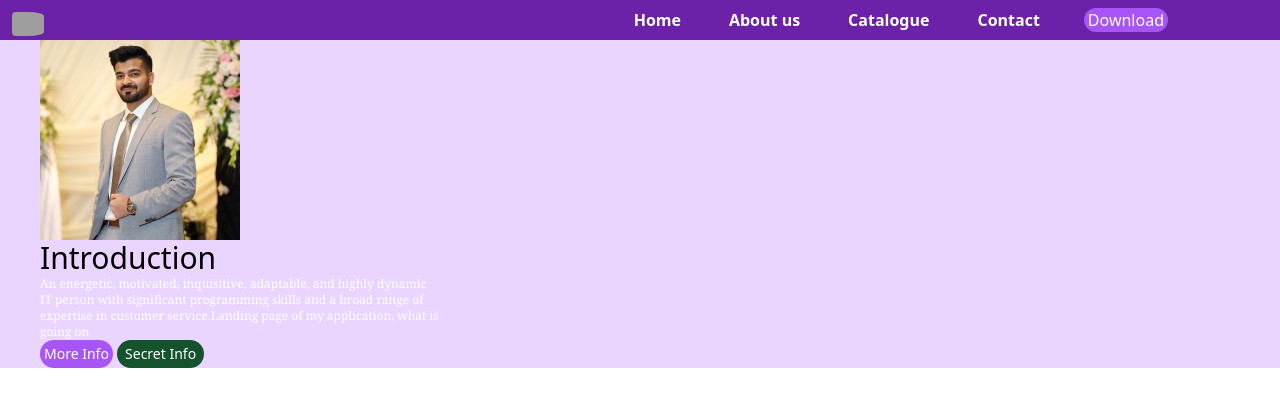
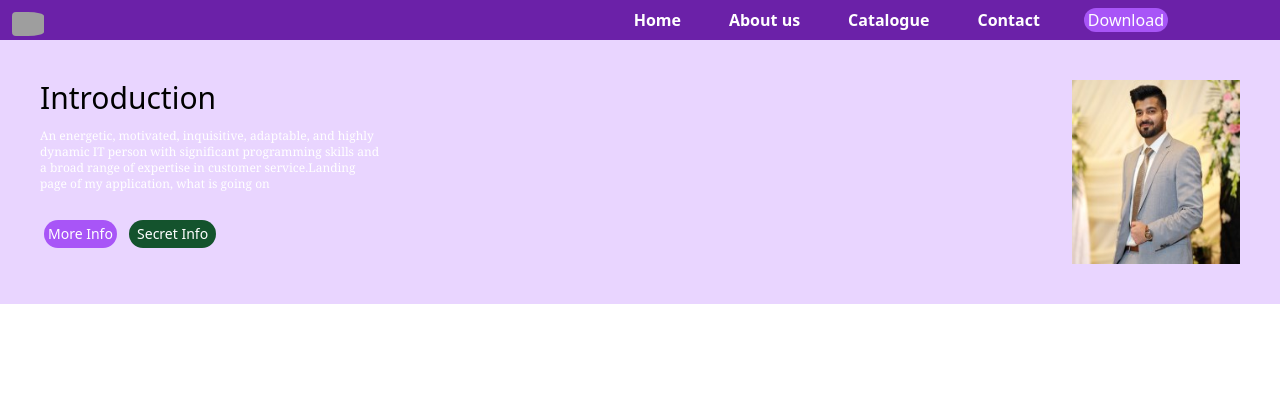
Before and after one commit to jaleel24/LandingPge, a website: page index.html in a window 1280 px wide. Drawn offline with nearby package versions, Linux system fonts and the light colour scheme; grey boxes are pictures that could not be loaded.

Commit message:
alligned the landing image right beside the main div using flex properties

```diff
--- a/index.html
+++ b/index.html
@@ -19,21 +19,23 @@
         <button class="bg-purple-500 border-1 rounded-full font-light hover:bg-purple-700 px-1 ">Download</button>
       </ul>
    </nav>
-   <div class="main bg-purple-200 h-100 py-30 px-10">
+   <div class="bg-purple-200 py-10 px-10 flex justify-around">
+
       <div class="main">
-         <div class="pic ">
-            <img src="./jaleel.jpg " class="p">
+         <div class="text-3xl">Introduction</div>
+            <p class="text-white text-xs font-serif size w-1/3 py-3">An energetic, motivated, inquisitive, adaptable,
+               and highly dynamic IT person with significant programming skills
+               and a broad range of expertise in customer service.Landing page of my application, what is going on
+            </p>
+                  <div class="buttons my-4">
+                     <button class="bg-purple-500 rounded-2xl text-white py-1 px-1 mx-1  hover:placeholder-opacity-75 hover:bg-purple-700 text-sm ">More Info</button>
+                     <button class="bg-green-900 rounded-2xl py-1 px-2   mx-1 text-white hover:bg-green-700 text-sm hover:text-slate-800">Secret Info</button>
+
+                  </div>
          </div>
-         <div class="text-3xl">Introduction</div>
-         <p class="text-white text-xs font-serif size w-1/3 ">An energetic, motivated, inquisitive, adaptable,
-            and highly dynamic IT person with significant programming skills
-             and a broad range of expertise in customer service.Landing page of my application, what is going on  </p>
-               <div class="buttons">
-                  <button class="bg-purple-500 rounded-2xl text-white py-1 px-1 hover:bg-purple-700 text-sm">More Info</button>
-                  <button class="bg-green-900 rounded-2xl py-1 px-2 text-white hover:bg-green-700 text-sm">Secret Info</button>
-
-               </div>
-            </div>
+         <div class="flex justify-start">
+            <img src="./jaleel.jpg " >
+         </div>
 
    </div>
 
```
